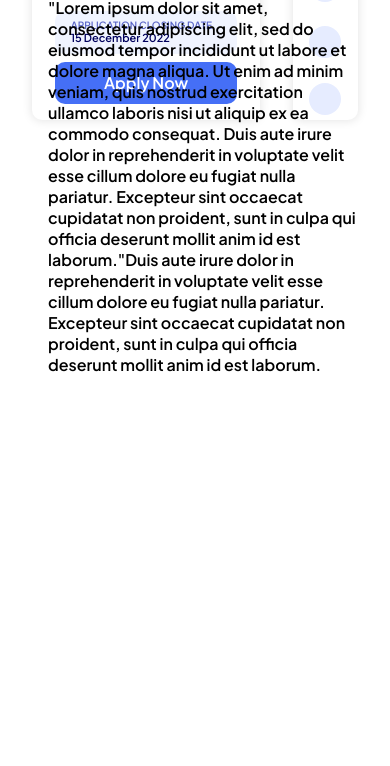
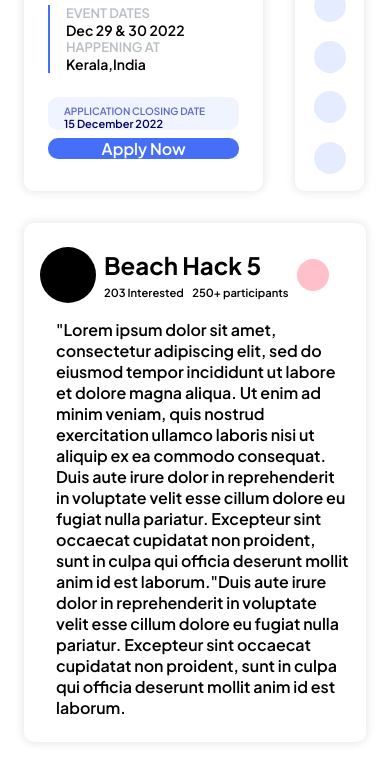
Before and after one commit to sujishna/repo, a plain HTML site: page index.html in a window 390 px wide. Shown: the part 451-1217 px from the top of the page. Before the commit the page ends 844 px from the top, so only its background shows below. Drawn offline with Linux system fonts and the light colour scheme; a web font is replaced by a local one.

Commit message:
beachhack.css

```diff
--- a/beachhack.css
+++ b/beachhack.css
@@ -1,11 +1,12 @@
 @import url('https://fonts.googleapis.com/css2?family=Plus+Jakarta+Sans:wght@200;300;400;500;600;700;800&display=swap');
-*{
 
+* {
     margin: 0;
     padding: 0;
     box-sizing: border-box;
 }
-.main{
+
+.main {
     display: flex;
     align-items: center;
     justify-content: center;
@@ -13,78 +14,76 @@
     font-weight: 600;
     font-family: 'Plus Jakarta Sans', sans-serif;
     width: 100%;
-    height: auto;
+    height: fit-content;
     position: relative;
+}
 
-}
-.dashboard{
+.dashboard {
     width: 20%;
     height: 100vh;
-    background: white;
+    background: rgb(255, 255, 255);
     box-shadow: 0px 0px 10px 1px rgba(0, 0, 0, 0.1);
 }
-.row{
+
+.row {
     width: 100%;
     display: flex;
     justify-content: center;
     flex-wrap: wrap;
 }
 
-@media (width < 800px){
-    .dashboard{
+@media (width < 800px) {
+    .dashboard {
         display: none;
     }
 }
 
-.side{
-
+.side {
     display: flex;
     justify-content: flex-start;
-    flex-direction:column;
-    flex: 100%;
+    flex-direction: column;
     width: 100%;
-    height: 100vh;
     background: white;
-    padding: 2rem 2rem;
     gap: 2rem;
 }
-.hello{
+
+.hello {
     width: 100%;
     height: 10%;
     background: white;
     box-shadow: 0px 0px 10px 1px rgba(0, 0, 0, 0.1);
 }
-.middle{
+
+.middle {
     display: flex;
-    justify-content:flex-start;
+    justify-content: flex-start;
     gap: 2rem;
     align-items: center;
     padding-top: 1rem;
     width: 100%;
-    height: 60%;
     background: white;
     border-radius: 8px;
 }
 
-.pic{
+.pic {
     padding-top: 2rem;
     width: 60%;
-    height: 90%;
+    height: 20rem;
     background: gray;
     border-radius: 8px;
     box-shadow: 0px 0px 10px 1px rgba(0, 0, 0, 0.1);
 }
 
-.time{
+.time {
     display: flex;
     flex-direction: column;
     width: 25%;
-    height: 90%;
+    height: fit-content;
     gap: 2rem;
     background: transparent;
+}
 
-}
-.time .place{
+.time .place {
     width: 100%;
     height: 70%;
     background: white;
@@ -95,68 +94,71 @@
     align-items: center;
     flex-direction: column;
     gap: 0.5rem;
+    padding: 2rem 0rem;
 }
-.time .connect{
+
+.time .connect {
     display: flex;
     flex-direction: row;
     justify-content: center;
     align-items: center;
     gap: 1rem;
     width: 100%;
-    height: 20%;
+    padding: 1rem;
     background: white;
     border-radius: 10px;
     box-shadow: 0px 0px 10px 1px rgba(0, 0, 0, 0.1);
 }
-@media (max-width:800px){
-    .pic{
+
+@media (max-width:800px) {
+    .pic {
         flex: 100%;
         max-width: 600px;
     }
 
-    .time{
+    .time {
         flex: 100%;
-      max-width: 600px;
-      height: 25vh;
-      flex-direction: column;
-      flex-wrap: wrap;
+        flex-direction: row;
         gap: 2rem;
     }
-    .place{
+
+    .place {
         flex: 100%;
         max-width: 70%;
     }
-    .connect{
+
+    .connect {
         flex: 100%;
         max-width: 20%;
         flex-wrap: wrap;
         overflow: hidden;
-
+    }
 }
 
-
-}
-.time .connect section{
+.time .connect section {
     width: 2rem;
     height: 2rem;
     border-radius: 25px;
     background: #E6ECFF;
 
 }
-.time .place .date{
+
+.time .place .date {
     width: 80%;
     height: 30%;
     background: white;
     border-left: 2px solid #456FF6;
 }
-.time .place .application{
+
+.time .place .application {
     margin-top: 1rem;
     width: 80%;
     height: 20%;
     background: #F0F4FF;
     border-radius: 10px;
 }
-.time .place .applynow{
+
+.time .place .applynow {
     width: 80%;
     height: 20%;
     background: #456FF6;
@@ -165,26 +167,111 @@
     justify-content: center;
     align-items: center;
 }
-.time .place .applynow p{
+
+.time .place .applynow p {
     color: white;
     margin-left: 0rem;
 }
-.time .place .date .p1{
+
+.time .place .date .p1 {
     color: #B7BEC2;
     font-size: 13px
 }
-.time .place .date .p2{
+
+.time .place .date .p2 {
     font-size: 14px;
 }
-p{
+
+p {
     margin-left: 1rem;
 }
-.time .place .application .p3{
+
+.time .place .application .p3 {
     color: #5C67C8;
     font-size: 10px;
     margin-top: .5rem;
 }
-.time .place .application .p4{
+
+.time .place .application .p4 {
     color: #00005C;
     font-size: 11px;
 }
+
+
+
+
+
+.main {
+    display: flex;
+    padding: 1.5rem;
+    gap: 1rem;
+}
+
+
+.desc {
+    width: 60%;
+    background: white;
+    border-radius: 10px;
+    box-shadow: 0px 0px 10px 1px rgba(0, 0, 0, 0.1);
+    padding: 1.5rem 2rem;
+    display: flex;
+    justify-content: center;
+    flex-direction: column;
+    gap: 1rem;
+}
+
+.description {
+    display: flex;
+    align-items: center;
+    gap: 1rem;
+}
+
+.hackprofile {
+    display: block;
+    border-radius: 100%;
+    height: 4rem;
+    width: 4rem;
+    object-fit: cover;
+    background-color: #000;
+}
+
+.love {
+    width: 2.5rem;
+    height: 2.5rem;
+    border-radius: 50%;
+    display: block;
+    background-color: pink;
+}
+
+@media (width<800px) {
+    .side{
+        flex-direction: column;
+    }
+
+    .desc {
+        width: 100%;
+        padding: 1.5rem 1rem;
+    }
+
+    .description{
+        gap: .5rem;
+    }
+
+    .description div h1 {
+        font-size: 1.5rem;
+    }
+
+    .description div div span {
+        font-size: .7rem;
+    }
+
+    .hackprofile {
+        height: 3.5rem;
+        width: 3.5rem;
+    }
+
+    .love {
+        width: 2rem;
+        height: 2rem;
+    }
+}
```
Lines whose indentation alone changed are shown as unchanged.
